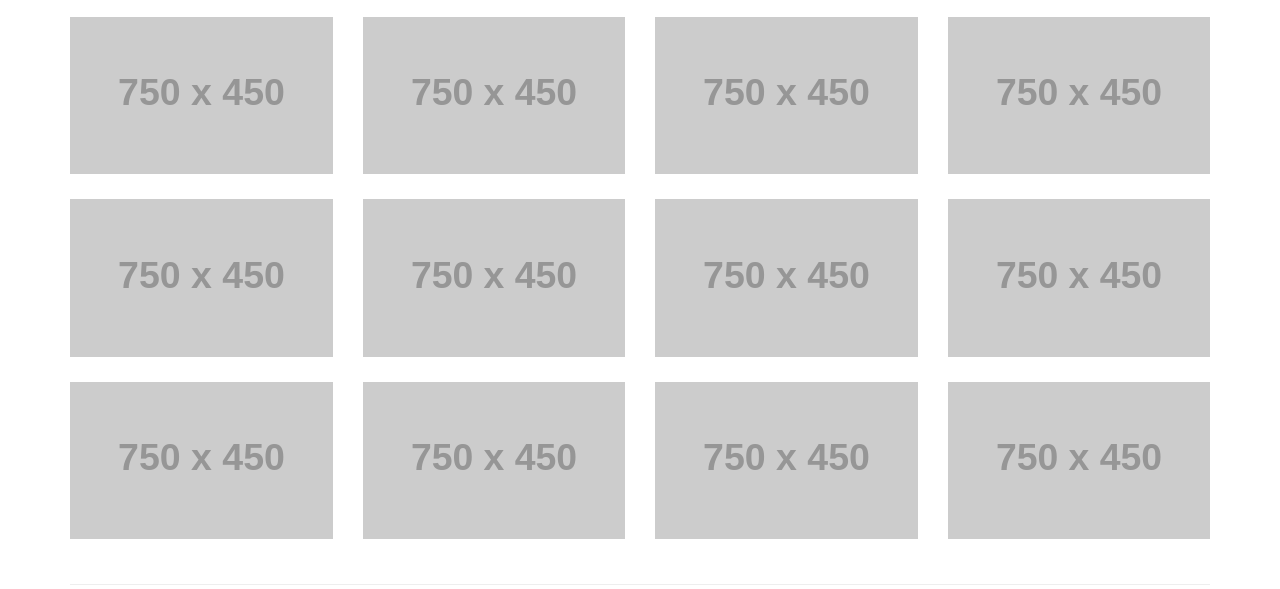
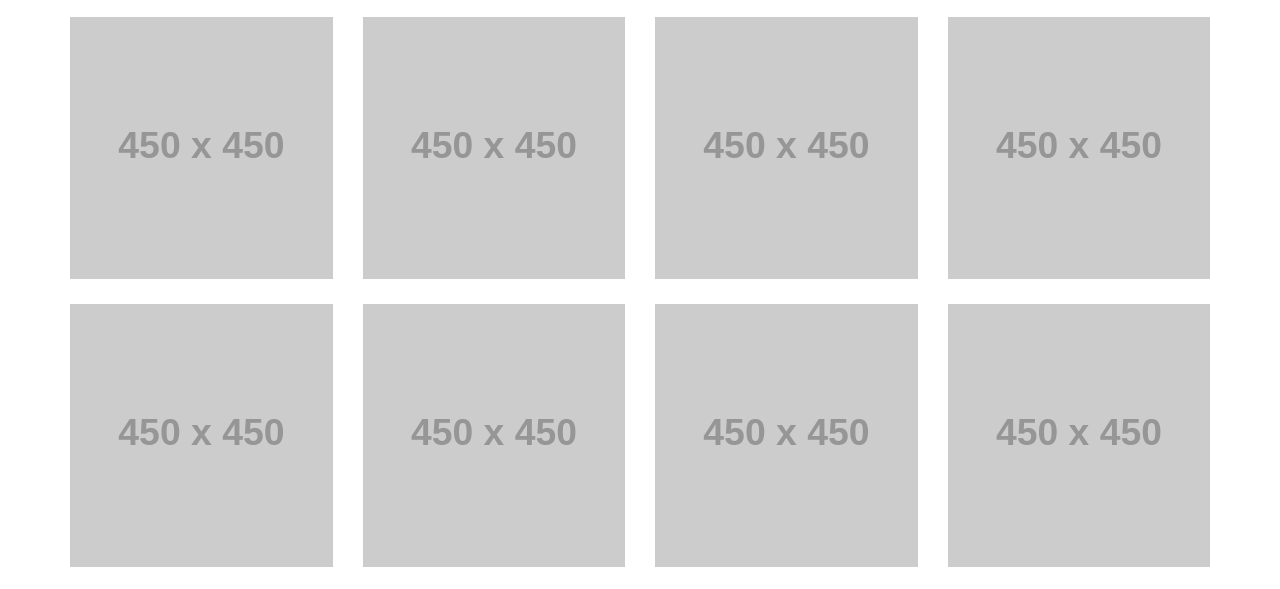
Before and after one commit to jonathandraws/jonathandraws.github.io, a plain HTML site: page index.html in a window 1280 px wide. Shown: the part 163-752 px from the top of the page. Drawn offline with Linux system fonts and the light colour scheme; placeholder pictures from the web are drawn by us.

Commit message:
changed 750x450 to 450x450

```diff
--- a/index.html
+++ b/index.html
@@ -77,22 +77,22 @@
         <div class="row">
             <div class="col-md-3 portfolio-item">
                 <a href="#">
-                    <img class="img-responsive" src="http://placehold.it/750x450" alt="">
+                    <img class="img-responsive" src="http://placehold.it/450x450" alt="">
                 </a>
             </div>
             <div class="col-md-3 portfolio-item">
                 <a href="#">
-                    <img class="img-responsive" src="http://placehold.it/750x450" alt="">
+                    <img class="img-responsive" src="http://placehold.it/450x450" alt="">
                 </a>
             </div>
             <div class="col-md-3 portfolio-item">
                 <a href="#">
-                    <img class="img-responsive" src="http://placehold.it/750x450" alt="">
+                    <img class="img-responsive" src="http://placehold.it/450x450" alt="">
                 </a>
             </div>
             <div class="col-md-3 portfolio-item">
                 <a href="#">
-                    <img class="img-responsive" src="http://placehold.it/750x450" alt="">
+                    <img class="img-responsive" src="http://placehold.it/450x450" alt="">
                 </a>
             </div>
         </div>
@@ -102,22 +102,22 @@
         <div class="row">
             <div class="col-md-3 portfolio-item">
                 <a href="#">
-                    <img class="img-responsive" src="http://placehold.it/750x450" alt="">
+                    <img class="img-responsive" src="http://placehold.it/450x450" alt="">
                 </a>
             </div>
             <div class="col-md-3 portfolio-item">
                 <a href="#">
-                    <img class="img-responsive" src="http://placehold.it/750x450" alt="">
+                    <img class="img-responsive" src="http://placehold.it/450x450" alt="">
                 </a>
             </div>
             <div class="col-md-3 portfolio-item">
                 <a href="#">
-                    <img class="img-responsive" src="http://placehold.it/750x450" alt="">
+                    <img class="img-responsive" src="http://placehold.it/450x450" alt="">
                 </a>
             </div>
             <div class="col-md-3 portfolio-item">
                 <a href="#">
-                    <img class="img-responsive" src="http://placehold.it/750x450" alt="">
+                    <img class="img-responsive" src="http://placehold.it/450x450" alt="">
                 </a>
             </div>
         </div>
@@ -127,22 +127,22 @@
         <div class="row">
             <div class="col-md-3 portfolio-item">
                 <a href="#">
-                    <img class="img-responsive" src="http://placehold.it/750x450" alt="">
+                    <img class="img-responsive" src="http://placehold.it/450x450" alt="">
                 </a>
             </div>
             <div class="col-md-3 portfolio-item">
                 <a href="#">
-                    <img class="img-responsive" src="http://placehold.it/750x450" alt="">
+                    <img class="img-responsive" src="http://placehold.it/450x450" alt="">
                 </a>
             </div>
             <div class="col-md-3 portfolio-item">
                 <a href="#">
-                    <img class="img-responsive" src="http://placehold.it/750x450" alt="">
+                    <img class="img-responsive" src="http://placehold.it/450x450" alt="">
                 </a>
             </div>
             <div class="col-md-3 portfolio-item">
                 <a href="#">
-                    <img class="img-responsive" src="http://placehold.it/750x450" alt="">
+                    <img class="img-responsive" src="http://placehold.it/450x450" alt="">
                 </a>
             </div>
         </div>
```
